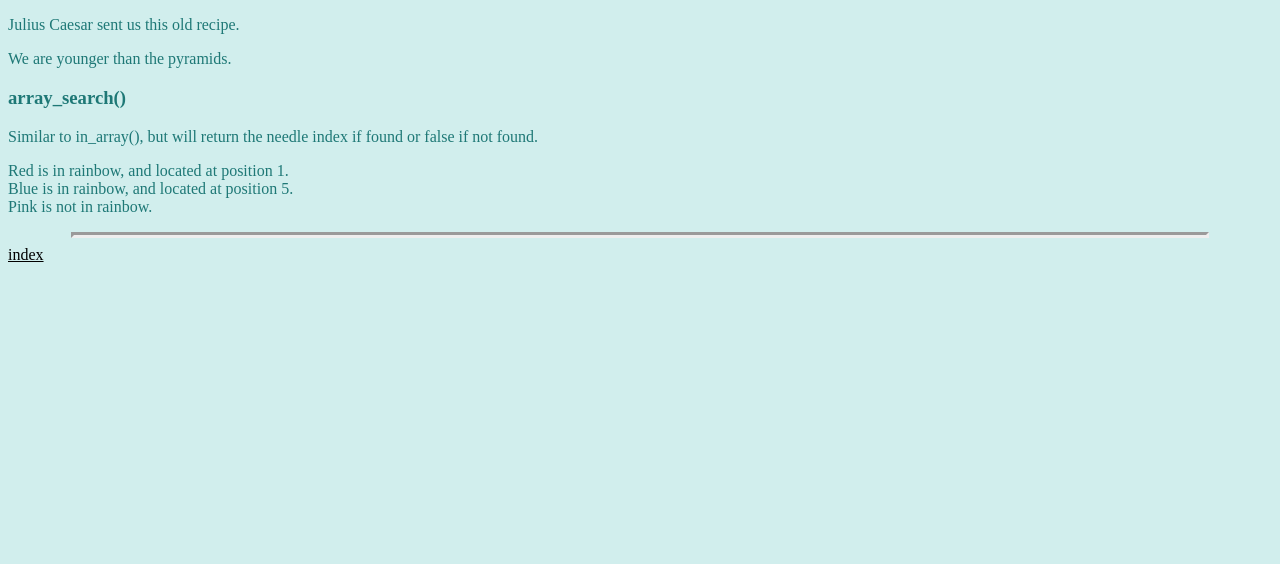
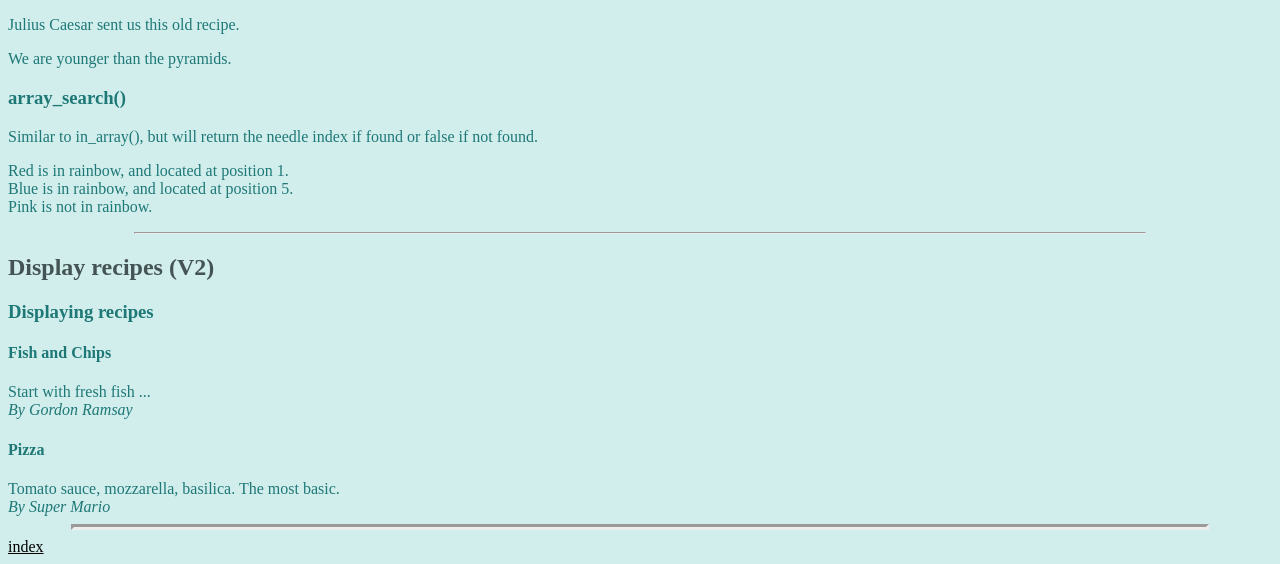
Before and after one commit to loicbaillif/OpenClass_PhpCreateSite, a PHP site: page /04_arrays/index.php in a window 1280 px wide. Shown: the part 2945-3509 px from the top of the page. Before the commit the page ends 3207 px from the top, so only its background shows below. Run offline with PHP 8.4, Linux system fonts and the light colour scheme.

Commit message:
04/arrays/v13
Display recipes, version 2.
Next: chapter summary

```diff
--- a/04_arrays/index.php
+++ b/04_arrays/index.php
@@ -230,6 +230,43 @@ echo in_array('pink', $rainbow)
 echo '.' . PHP_EOL . '</p>';
 ?>
 
+<hr class="subchapter"/>
+
+<h2>Display recipes (V2)</h2>
+<?php
+$recipes5 = [
+    [
+          'title' => 'Fish and Chips',
+          'recipe' => 'Start with fresh fish ...',
+          'author' => 'Gordon Ramsay',
+          'is_enabled' => true,
+    ],
+    [
+        'title' => 'Cheesecake',
+        'recipe' => 'To be done with Philadelphia cheese, nothing else',
+        'author' => 'Starbucks',
+        'is_enabled' => false,
+    ],
+    [
+        'title' => 'Pizza',
+        'recipe' => 'Tomato sauce, mozzarella, basilica. The most basic.',
+        'author' => 'Super Mario',
+        'is_enabled' => true,
+    ],
+];
+?>
+<h3>Displaying recipes</h3>
+<?php foreach ($recipes5 as $recipeTemp5) : ?>
+<?php if (array_key_exists('is_enabled', $recipeTemp5)
+    && $recipeTemp5['is_enabled']) : ?>
+<article>
+    <h4><?php echo $recipeTemp5['title']; ?></h4>
+    <div><?php echo $recipeTemp5['recipe']; ?></div>
+    <i><?php echo 'By ' . $recipeTemp5['author']; ?></i>
+</article>
+<?php endif; ?>
+<?php endforeach; ?>
+
 
 <hr/>
 <a href="../index.php">index</a>
```
